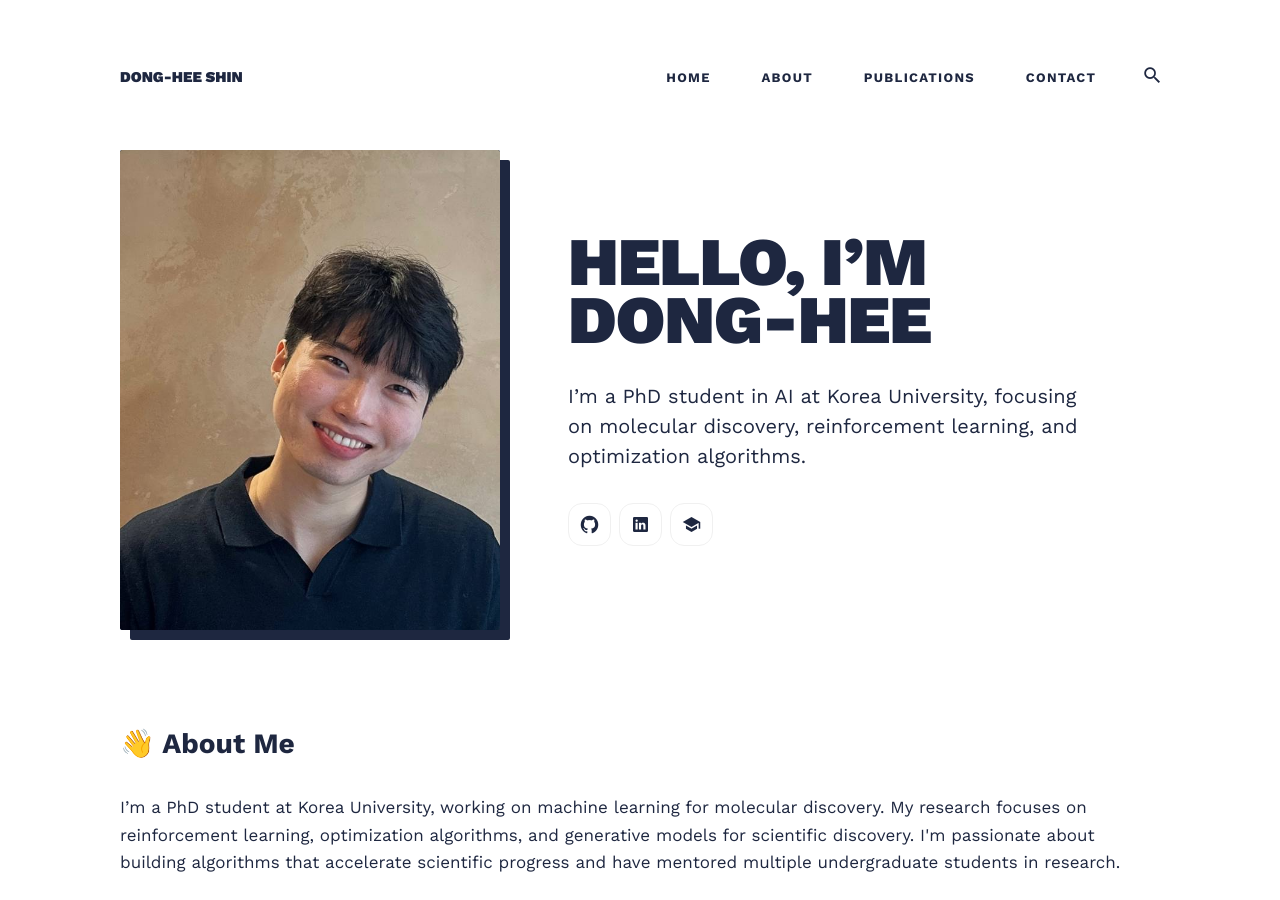
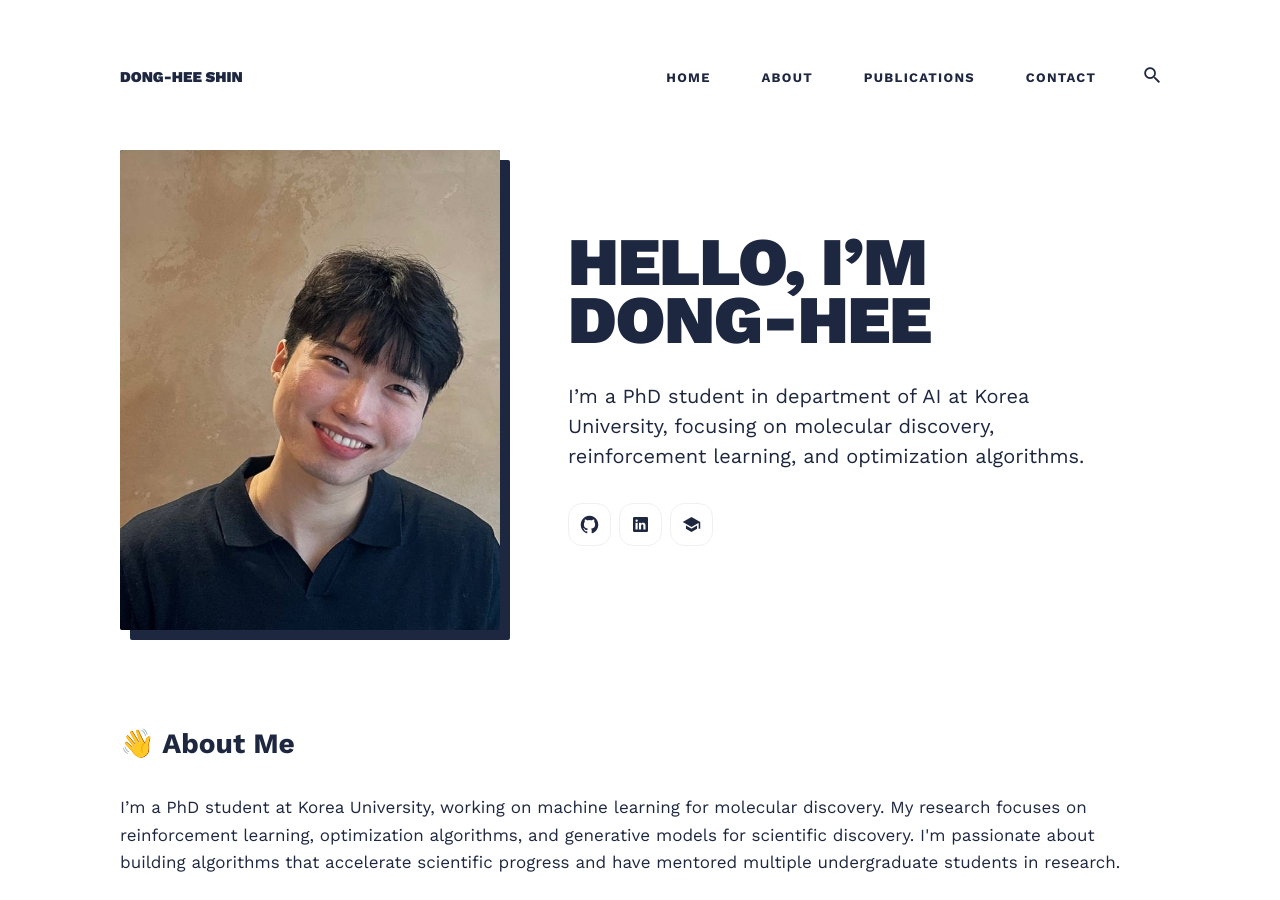
Before and after one commit to donghee-shin-page/donghee-shin-page.github.io, a Jekyll site: the page built from index.html, in a window 1280 px wide and 900 px high. Built offline with Jekyll 4.4.1, drawn with Linux system fonts in a browser that asks for light colours; nearby versions of some CDN libraries; the list of posts is cut into pages by our own code; some of the changed text lies outside the part shown.

Commit message:
Update _config.yml

```diff
--- a/_config.yml
+++ b/_config.yml
@@ -34,7 +34,7 @@
 # Hero Settings
 hero:
   hero__title: Hello, I’m Dong-Hee
-  hero__description: I’m a PhD student in AI at Korea University, focusing on molecular discovery, reinforcement learning, and optimization algorithms.
+  hero__description: I’m a PhD student in department of AI at Korea University, focusing on molecular discovery, reinforcement learning, and optimization algorithms.
   hero__image: '/images/donghee_shin1.jpg'
 
 
```
